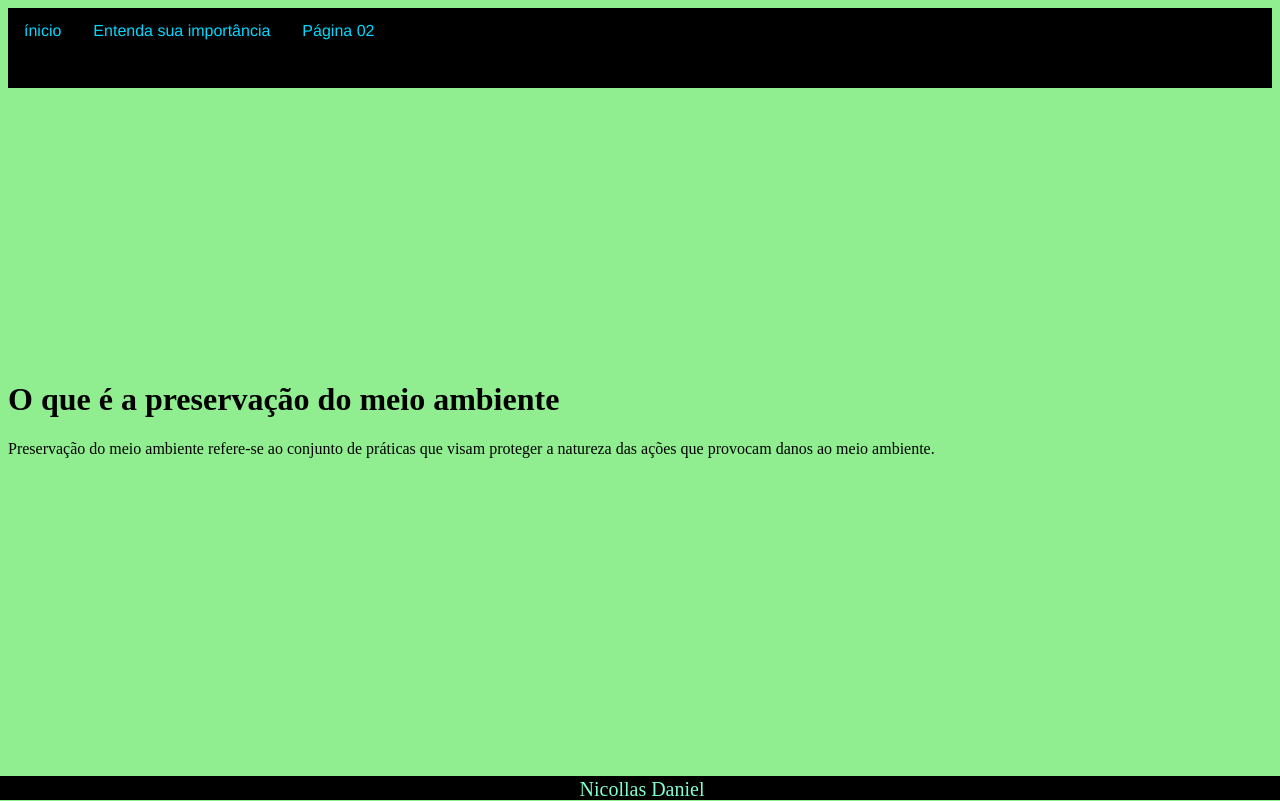
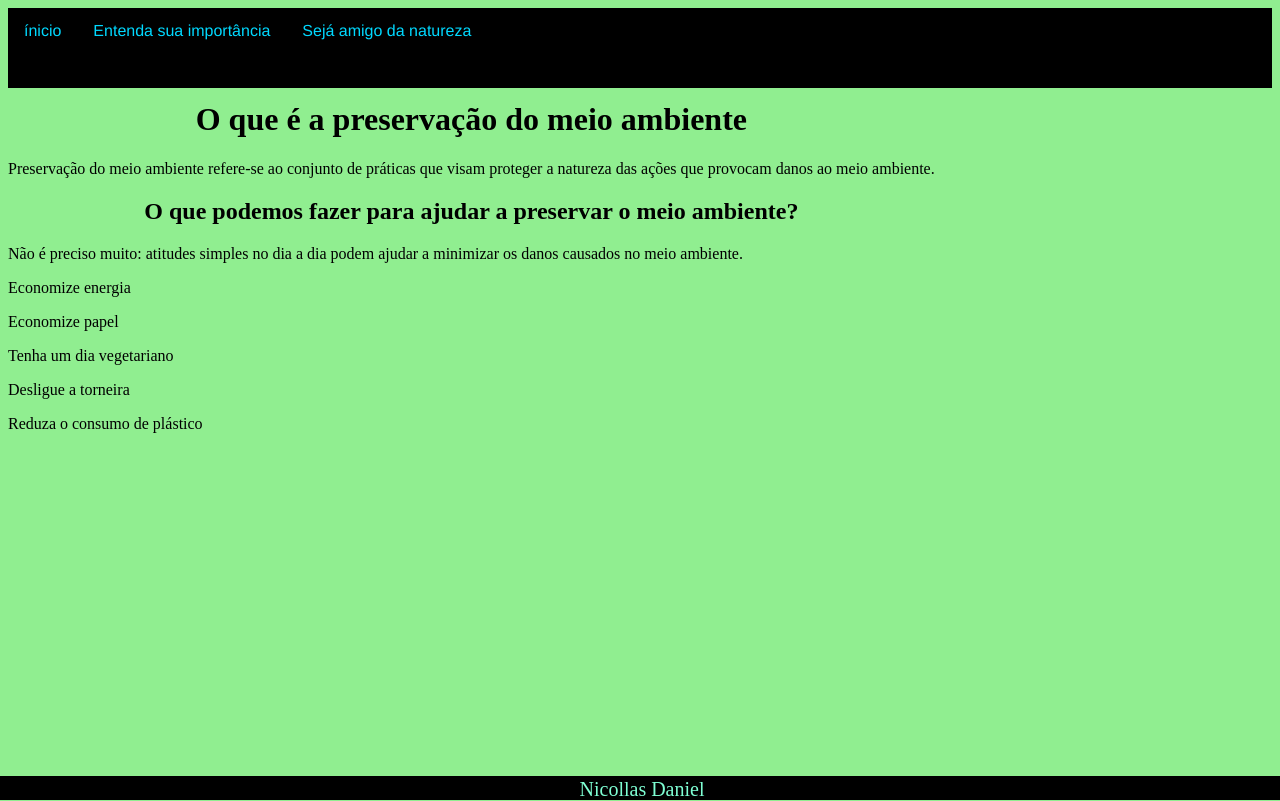
Before and after one commit to N1K0LA22/primeirog_2t, a plain HTML site: page index.html in a window 1280 px wide. Drawn offline with Linux system fonts and the light colour scheme.

Commit message:
aula 26/08

```diff
--- a/estilo.css
+++ b/estilo.css
@@ -3,7 +3,12 @@ body {
 
 }
 h1 {
-  text-align: auto;
+  text-align: center;
+  position: initial;
+}
+h2 {
+  text-align: center;
+  position: initial;
 }
 .caixa1 {
   position: absolute;
@@ -68,9 +73,9 @@ li a:hover {
   position: absolute;
   top: 100px;
   left: 0;
+  size: 100px;
   width: 90%;
-  height: 140px;
-  background: rgb(0, 255, 242);
+  height: 100px;
   margin: 0;
   border-color: red;
   border-width: 0;
@@ -95,5 +100,5 @@ li a:hover {
 }
 .conteudo {
   position: absolute;
-  top: 45%;
+  top: 10%;
 }
--- a/index.html
+++ b/index.html
@@ -11,7 +11,7 @@
          <ul>
            <li><a href="index.html">ínicio</a></li>
            <li><a href="pagina01.html">Entenda sua importância</a></li>
-           <li><a href="pagina02.html">Página 02</a></li>
+           <li><a href="pagina02.html">Sejá amigo da natureza</a></li>
          </ul>
        </nav>
     </div>
@@ -19,6 +19,13 @@
     <h1>O que é a preservação do meio ambiente</h1>
 
     <p>Preservação do meio ambiente refere-se ao conjunto de práticas que visam proteger a natureza das ações que provocam danos ao meio ambiente.</p>
+    <h2>O que podemos fazer para ajudar a preservar o meio ambiente?</h2>
+    <p>Não é preciso muito: atitudes simples no dia a dia podem ajudar a minimizar os danos causados no meio ambiente.</p>
+    <p>Economize energia</p>
+    <p>Economize papel</p>
+    <p>Tenha um dia vegetariano</p>
+    <p>Desligue a torneira</p>
+    <p>Reduza o consumo de plástico</p>
     </div>
     <div class="rodape">
          Nicollas Daniel
```
Also changed, not shown: pagina01.html (+1 -1 lines), pagina02.html (+1 -1 lines).
